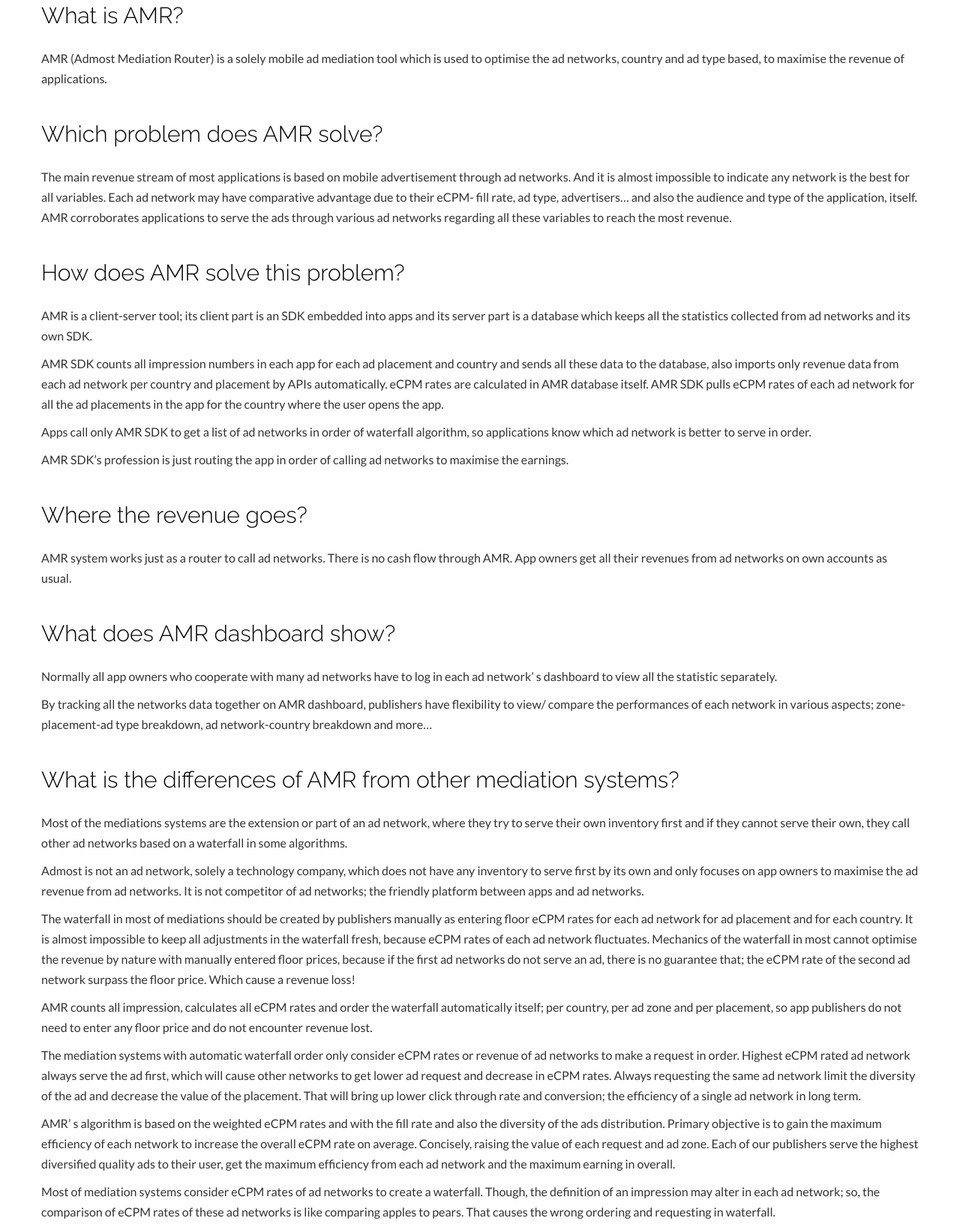
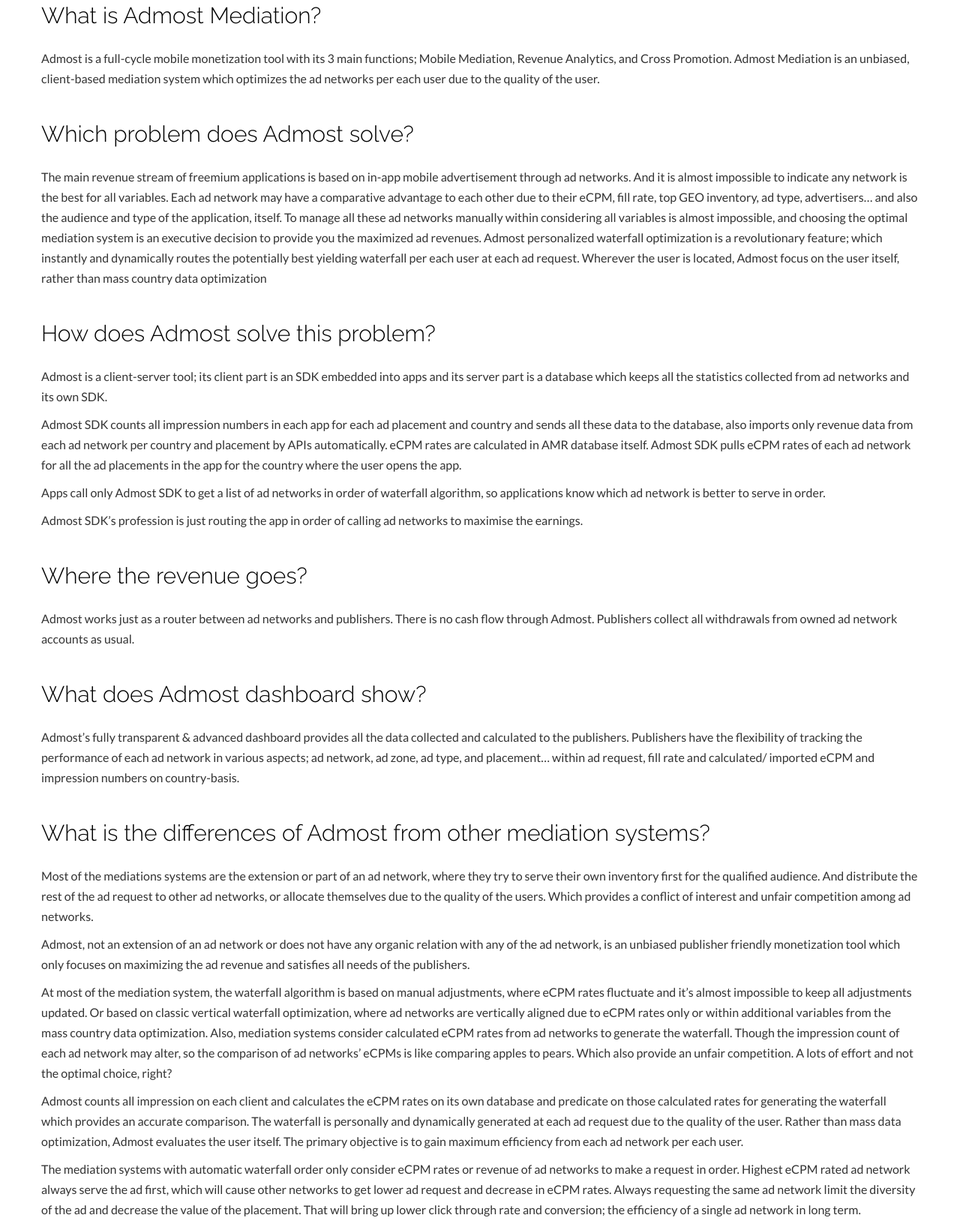
Before and after one commit to admost/admost.github.io, a plain HTML site: page index.html in a window 1280 px wide. Shown: the part 778-2410 px from the top of the page at 75% size. Drawn offline with nearby package versions, Linux system fonts and the light colour scheme; files that its build step writes are made by us from their sources; a script that the page names is missing.

Commit message:
Update index.html

```diff
--- a/index.html
+++ b/index.html
@@ -125,63 +125,47 @@
                 </div>
             </div>
 
-            <h3 id="what-is-amr">What is AMR?</h3>
-            <p> AMR (Admost Mediation Router) is a solely mobile ad mediation tool which is used to optimise the ad
-                networks, country and ad type based, to maximise the revenue of applications.</p>
-            <h3 id="which-problem">Which problem does AMR solve?</h3>
-            <p>The main revenue stream of most applications is based on mobile advertisement through ad networks.
-                And it is almost impossible to indicate any network is the best for all variables. Each ad network
-                may have comparative advantage due to their eCPM- fill rate, ad type, advertisers… and also the
-                audience and type of the application, itself. AMR corroborates applications to serve the ads through
-                various ad networks regarding all these variables to reach the most revenue.
+            <h3 id="what-is-admost">What is Admost Mediation?</h3>
+            <p> Admost is a full-cycle mobile monetization tool with its 3 main functions; Mobile Mediation, Revenue Analytics,
+                and Cross Promotion. Admost Mediation is an unbiased, client-based mediation system which optimizes the ad networks per each user due to the quality of the user. </p>
+            <h3 id="which-problem">Which problem does Admost solve?</h3>
+            <p>The main revenue stream of freemium applications is based on in-app mobile advertisement through ad networks. And it is almost impossible to indicate any network is the best for all variables. Each ad network may have a comparative advantage to each other due to their eCPM, fill rate, top GEO inventory, ad type, advertisers… and also the audience and type of the application, itself. To manage all these ad networks manually within considering all variables is almost impossible,
+                and choosing the optimal mediation system is an executive decision to provide you the maximized ad revenues.
+                Admost personalized waterfall optimization is a revolutionary feature; which instantly and dynamically routes the potentially best yielding waterfall per each user at each ad request.
+                Wherever the user is located, Admost focus on the user itself, rather than mass country data optimization
             </p>
-            <h3 id="">How does AMR solve this problem?</h3>
+            <h3 id="">How does Admost solve this problem?</h3>
             <p>
-                AMR is a client-server tool; its client part is an SDK embedded into apps and its server part is a
+                Admost is a client-server tool; its client part is an SDK embedded into apps and its server part is a
                 database which keeps all the statistics collected from ad networks and its own SDK.
             </p>
-            <p>AMR SDK counts all impression numbers in each app for each ad placement and country and sends all
+            <p>Admost SDK counts all impression numbers in each app for each ad placement and country and sends all
                 these data to the database, also imports only revenue data from each ad network per country and
-                placement by APIs automatically. eCPM rates are calculated in AMR database itself. AMR SDK pulls
+                placement by APIs automatically. eCPM rates are calculated in AMR database itself. Admost SDK pulls
                 eCPM rates of each ad network for all the ad placements in the app for the country where the user
                 opens the app.
             </p>
-            <p>Apps call only AMR SDK to get a list of ad networks in order of waterfall algorithm, so applications
+            <p>Apps call only Admost SDK to get a list of ad networks in order of waterfall algorithm, so applications
                 know which ad network is better to serve in order.
             </p>
-            <p>AMR SDK’s profession is just routing the app in order of calling ad networks to maximise the
+            <p>Admost SDK’s profession is just routing the app in order of calling ad networks to maximise the
                 earnings.
             </p>
             <h3 id="">Where the revenue goes?</h3>
-            <p>AMR system works just as a router to call ad networks. There is no cash flow through AMR. App owners
-                get all their revenues from ad networks on own accounts as usual.</p>
-            <h3 id="">What does AMR dashboard show?</h3>
-            <p>Normally all app owners who cooperate with many ad networks have to log in each ad network’ s
-                dashboard to view all the statistic separately.
+            <p>Admost works just as a router between ad networks and publishers. There is no cash flow through Admost. Publishers collect all withdrawals from owned ad network accounts as usual.
+</p>
+            <h3 id="">What does Admost dashboard show?</h3>
+            <p>Admost’s fully transparent & advanced dashboard provides all the data collected and calculated to the publishers. Publishers have the flexibility of tracking the performance of each ad network in various aspects; ad network, ad zone, ad type, and placement… within ad request, fill rate and calculated/ imported eCPM and impression numbers on country-basis.
             </p>
-            <p> By tracking all the networks data together on AMR dashboard, publishers have flexibility to view/
-                compare the performances of each network in various aspects; zone-placement-ad type breakdown, ad
-                network-country breakdown and more…</p>
+            <h3 id="">What is the differences of Admost from other mediation systems?</h3>
+            <p>Most of the mediations systems are the extension or part of an ad network, where they try to serve their own inventory first for the qualified audience. And distribute the rest of the ad request to other ad networks, or allocate themselves due to the quality of the users.
+               Which provides a conflict of interest and unfair competition among ad networks.
             </p>
-            <h3 id="">What is the differences of AMR from other mediation systems?</h3>
-            <p>Most of the mediations systems are the extension or part of an ad network, where they try to serve
-                their own inventory first and if they cannot serve their own, they call other ad networks based on a
-                waterfall in some algorithms.
+            <p>Admost, not an extension of an ad network or does not have any organic relation with any of the ad network, is an unbiased publisher friendly monetization tool which only focuses on maximizing the ad revenue and satisfies all needs of the publishers.
             </p>
-            <p>Admost is not an ad network, solely a technology company, which does not have any inventory to serve
-                first by its own and only focuses on app owners to maximise the ad revenue from ad networks. It is
-                not competitor of ad networks; the friendly platform between apps and ad networks.
+            <p>At most of the mediation system, the waterfall algorithm is based on manual adjustments, where eCPM rates fluctuate and it’s almost impossible to keep all adjustments updated. Or based on classic vertical waterfall optimization, where ad networks are vertically aligned due to eCPM rates only or within additional variables from the mass country data optimization. Also, mediation systems consider calculated eCPM rates from ad networks to generate the waterfall. Though the impression count of each ad network may alter, so the comparison of ad networks’ eCPMs is like comparing apples to pears. Which also provide an unfair competition. A lots of effort and not the optimal choice, right?
             </p>
-            <p>The waterfall in most of mediations should be created by publishers manually as entering floor eCPM
-                rates for each ad network for ad placement and for each country. It is almost impossible to keep all
-                adjustments in the waterfall fresh, because eCPM rates of each ad network fluctuates. Mechanics of
-                the waterfall in most cannot optimise the revenue by nature with manually entered floor prices,
-                because if the first ad networks do not serve an ad, there is no guarantee that; the eCPM rate of
-                the second ad network surpass the floor price. Which cause a revenue loss!
-            </p>
-            <p>AMR counts all impression, calculates all eCPM rates and order the waterfall automatically itself;
-                per country, per ad zone and per placement, so app publishers do not need to enter any floor price
-                and do not encounter revenue lost.
+            <p>Admost counts all impression on each client and calculates the eCPM rates on its own database and predicate on those calculated rates for generating the waterfall which provides an accurate comparison. The waterfall is personally and dynamically generated at each ad request due to the quality of the user. Rather than mass data optimization, Admost evaluates the user itself. The primary objective is to gain maximum efficiency from each ad network per each user.
             </p>
             <p>The mediation systems with automatic waterfall order only consider eCPM rates or revenue of ad
                 networks to make a request in order. Highest eCPM rated ad network always serve the ad first, which
@@ -210,14 +194,11 @@
                 third month. The commission rate is %5 of the total monthly revenue. We assert app publishers
                 increase their revenues till 100% by using AMR.
             </p>-->
-            <p> For instance, your current mobile ad revenue is $100K and with the AMR integration;</p>
 
-            <p> The revenue increased by 50% and reached to $150K. Your net revenue is $142.5K with 5%($7.5K)
-                commission rate cut-off. Net revenue increased by 42.5</p>
             <h3 id="">What is the termination period?</h3>
-            <p>App owners can terminate the contract anytime they want.</p>
+            <p>Publishers can terminate the contract anytime they want.</p>
 
-            <p> Admost can terminate the contract if the invoices are not paid in 60 days.</p>
+            <p>Admost may have the right to terminate the contract if the invoices are not paid in 60 days.</p>
 
 
 
```
